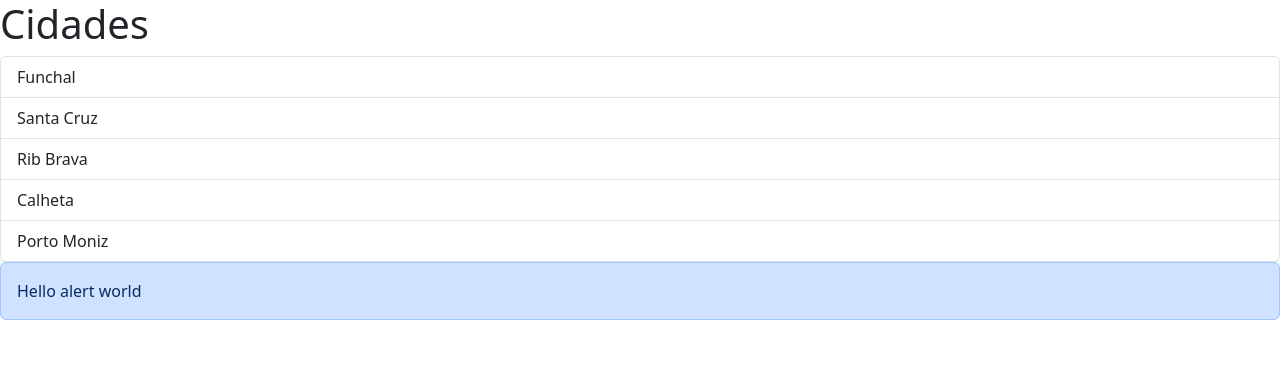
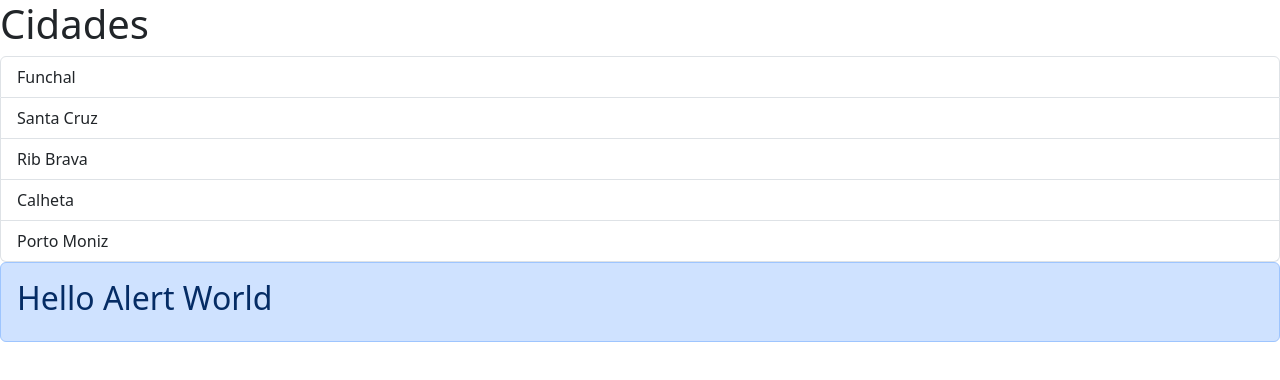
Before and after one commit to eduardoteles/react2, a React (Vite) app in the folder react2/: page / in a window 1280 px wide. Shown: the top 380 px of the page. Built offline with nearby package versions, Linux system fonts and the light colour scheme.

Commit message:
State and function passing as props

```diff
--- a/react2/src/App.tsx
+++ b/react2/src/App.tsx
@@ -18,7 +18,9 @@ function App() {
   return (
     <div>
       <ListGroup cities={localidades} title="Cidades" onSelectItem={handleSelectItem}/>
-      <Alert text="Hello alert world"/>
+      <Alert>
+        <h2><span>Hello Alert World</span></h2>
+      </Alert>
     </div>
   );
 }
--- a/react2/src/components/Alert.tsx
+++ b/react2/src/components/Alert.tsx
@@ -1,11 +1,14 @@
+import { ReactNode } from "react";
+
 interface Props{
-    text: string;
+    //children: string;
+    children: ReactNode;
 }
 
 //Destruct so we don't need the "props."
-const Alert = ({text}: Props)  => {
+const Alert = ({children}: Props)  => {
     return (
-        <div className="alert alert-primary">{text}</div>
+        <div className="alert alert-primary">{children}</div>
     );
 }
 
```
